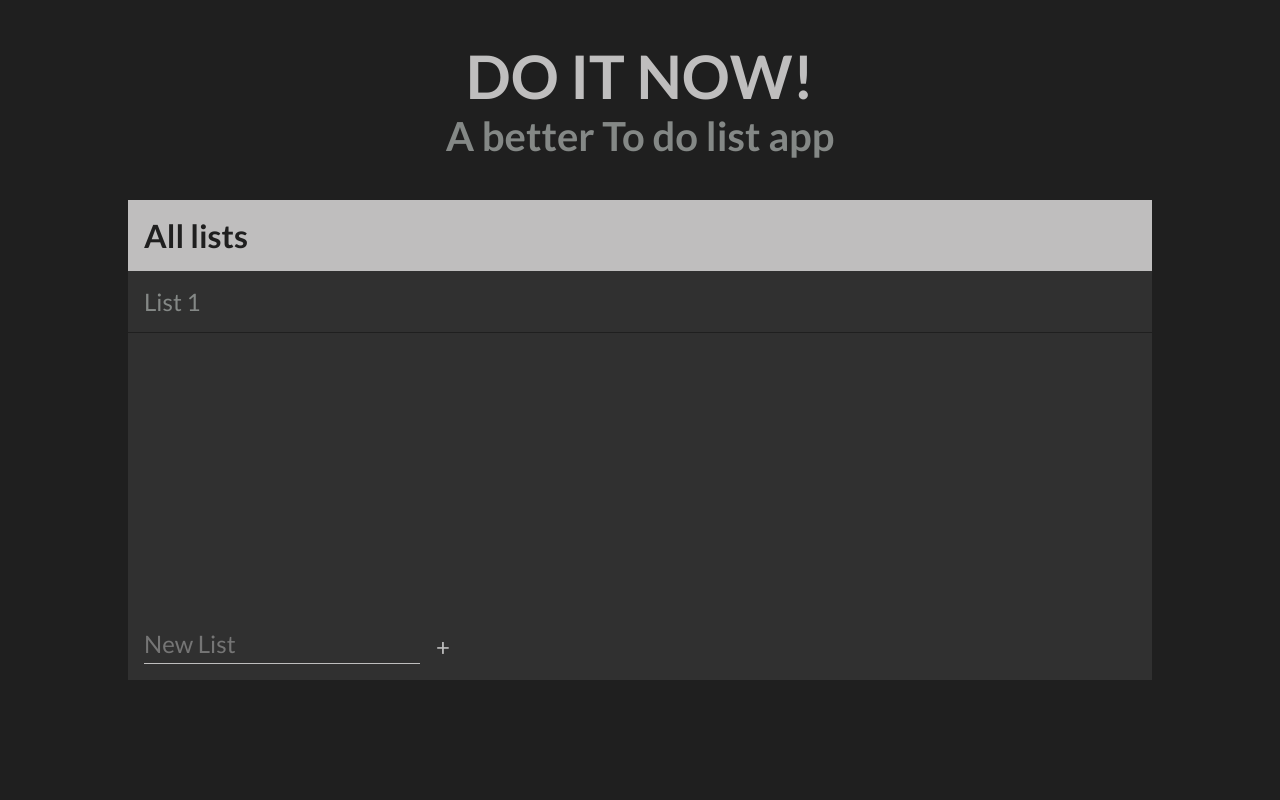
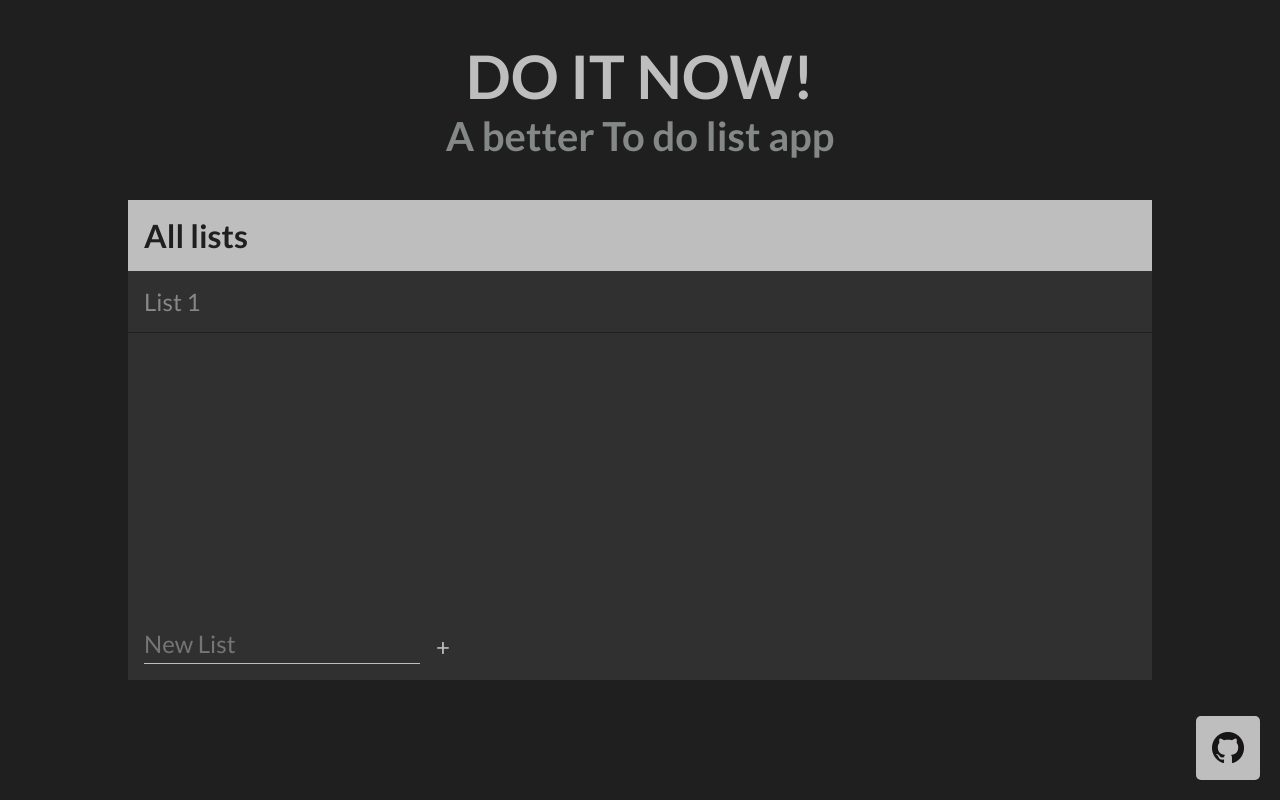
Before and after one commit to kush-daga/doitnow, a plain HTML site: page src/index.html in a window 1280 px wide. Drawn offline with Linux system fonts and the light colour scheme.

Commit message:
Added github link

```diff
--- a/src/index.html
+++ b/src/index.html
@@ -11,6 +11,14 @@
     <div class="header">
       <h1 class="title">Do It Now!</h1>
       <h2 class="sub-title">A better To do list app</h2>
+      <a href="https://github.com/kush-daga/doitnow" target="_blank">
+        <div class="view-github">
+          <img
+            src="assets/GitHub-Mark-64px.png"
+            width="32px"
+            alt="github"
+          /></div
+      ></a>
     </div>
 
     <div class="container">
--- a/src/styles/index.css
+++ b/src/styles/index.css
@@ -32,6 +32,27 @@ li {
   align-items: center;
   margin-top: 5vh;
 }
+.view-github {
+  position: fixed;
+  display: flex;
+  bottom: 20px;
+  right: 0;
+  justify-content: center;
+  align-items: center;
+  margin-right: 20px;
+  cursor: pointer;
+  background-color: var(--main-font-color-dark);
+  padding: 16px;
+  border-radius: 5px;
+}
+
+.view-github h5 {
+  color: var(--main-secondary-bg-color-dark);
+}
+.view-github h5:hover {
+  text-decoration: underline;
+}
+
 .title {
   font-size: 60px;
   text-transform: uppercase;
```
Also changed, not shown: src/assets/GitHub-Mark-64px.png (added).
